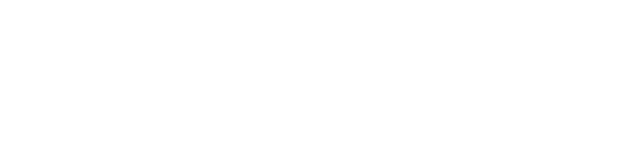
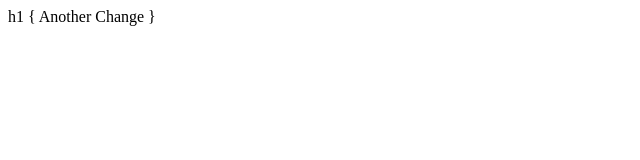
Before and after one commit to MBennettLowe/website2, a plain HTML site: page index.html in a window 1280 px wide. Shown: the whole page, without its empty margins (0-640 px from the left). Drawn offline with Linux system fonts and the light colour scheme.

Commit message:
update on branch

```diff
--- a/index.html
+++ b/index.html
@@ -1,4 +1,7 @@
 <html>
+h1 {
+	Another Change
+}
 
 
 </html>
```
